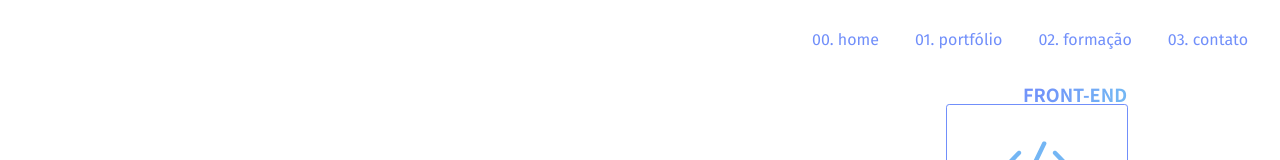
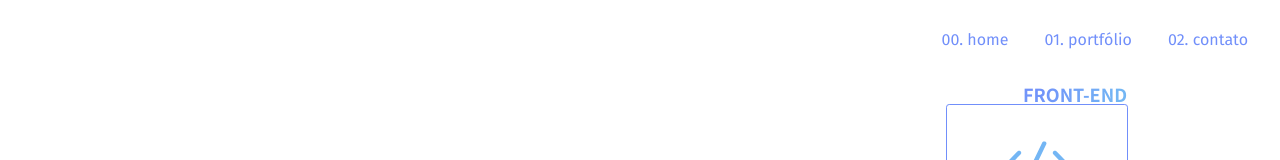
Before and after one commit to fcherini/new-portfolio, a website with bundled scripts: page index.html in a window 1280 px wide. Shown: the top 160 px of the page. Built offline with nearby package versions, Linux system fonts and the light colour scheme; a web font is replaced by a local one.

Commit message:
Remove Qualifications

```diff
--- a/index.html
+++ b/index.html
@@ -46,20 +46,7 @@
           /></svg
         ><span class="nav__links">01. portfólio</span></a
       >
-      <a href="#qualificacoes"
-        ><svg
-          width="36"
-          height="36"
-          fill="none"
-          viewBox="0 0 24 24"
-          xmlns="http://www.w3.org/2000/svg"
-        >
-          <path
-            d="M9.909 3.7a3.875 3.875 0 0 1 4.182 0l8.064 5.169a.75.75 0 0 1 .005 1.259L19 12.193v5.557a.75.75 0 0 1-.15.45l-.001.001-.001.002-.003.004-.009.01-.015.02a7.428 7.428 0 0 1-1.662 1.401C16.036 20.33 14.339 21 12 21s-4.036-.67-5.159-1.361a7.427 7.427 0 0 1-1.25-.957 5.317 5.317 0 0 1-.316-.33 2.719 2.719 0 0 1-.124-.15L5.15 18.2a.75.75 0 0 1-.15-.45v-5.557l-2-1.307v5.364a.75.75 0 0 1-1.5 0V9.5a.75.75 0 0 1 .358-.64l8.05-5.16Zm4.21 11.681a3.875 3.875 0 0 1-4.238 0L6.5 13.172v4.297a5.934 5.934 0 0 0 1.127.893C8.536 18.92 9.964 19.5 12 19.5s3.464-.58 4.373-1.139a5.935 5.935 0 0 0 1.127-.892v-4.297l-3.38 2.21Zm-.837-10.419c-.781-.5-1.783-.5-2.564 0L3.63 9.506l7.071 4.62c.79.515 1.809.515 2.598 0l7.07-4.62-7.087-4.544Z"
-            class="nav__icon"
-          /></svg
-        ><span class="nav__links">02. formação</span></a
-      >
+
       <a href="#contato"
         ><svg
           width="36"
@@ -72,7 +59,7 @@
             d="M5.25 4h13.5a3.25 3.25 0 0 1 3.245 3.066L22 7.25v9.5a3.25 3.25 0 0 1-3.066 3.245L18.75 20H5.25a3.25 3.25 0 0 1-3.245-3.066L2 16.75v-9.5a3.25 3.25 0 0 1 3.066-3.245L5.25 4h13.5-13.5ZM20.5 9.373l-8.15 4.29a.75.75 0 0 1-.603.043l-.096-.042L3.5 9.374v7.376a1.75 1.75 0 0 0 1.606 1.744l.144.006h13.5a1.75 1.75 0 0 0 1.744-1.607l.006-.143V9.373ZM18.75 5.5H5.25a1.75 1.75 0 0 0-1.744 1.606L3.5 7.25v.429l8.5 4.473 8.5-4.474V7.25a1.75 1.75 0 0 0-1.607-1.744L18.75 5.5Z"
             class="nav__icon"
           /></svg
-        ><span class="nav__links">03. contato</span></a
+        ><span class="nav__links">02. contato</span></a
       >
     </nav>
     <div class="socials">
```
